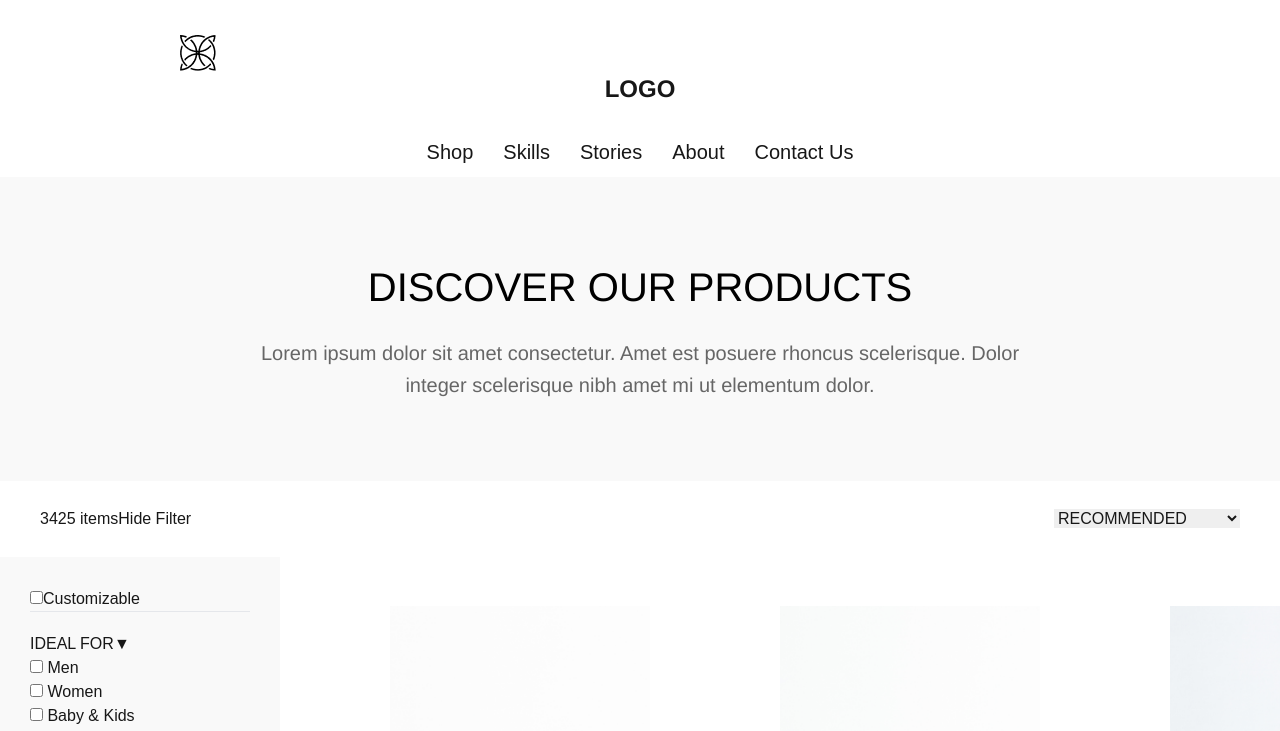
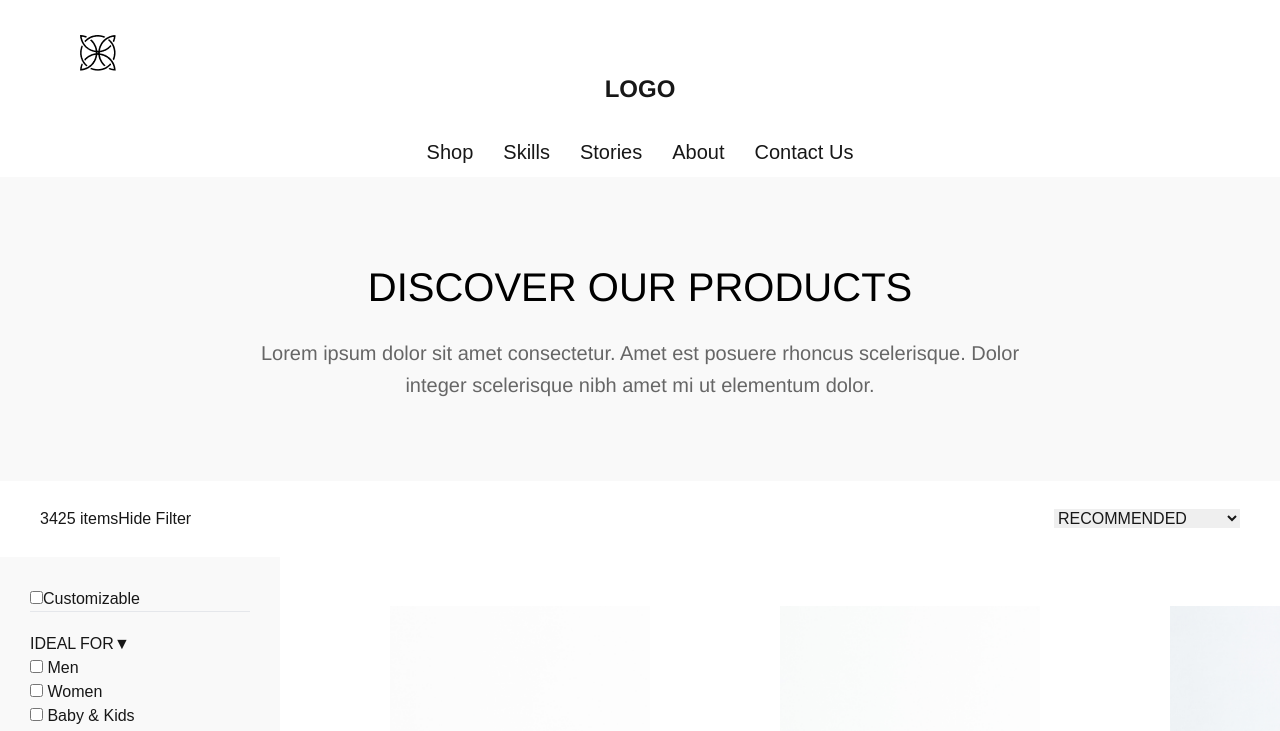
Before and after one commit to Darshan-Narsingkar/Appscrip-task-Darshan-Narsingkar, a Next.js app: page / in a window 1280 px wide. Shown: the top 731 px of the page. Built offline with nearby package versions, Linux system fonts and the light colour scheme.

Commit message:
Update Navbar.module.css

```diff
--- a/styles/Navbar.module.css
+++ b/styles/Navbar.module.css
@@ -10,7 +10,7 @@
 
 .logo img{
     maxwidth:80px;
-    margin-left:250px;
+    margin-left:150px;
     padding-top:5px;
 }
 
```
